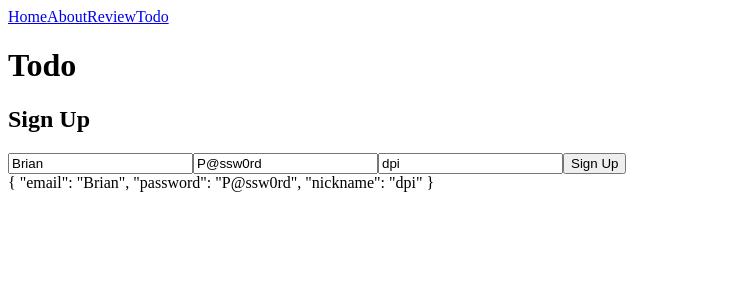
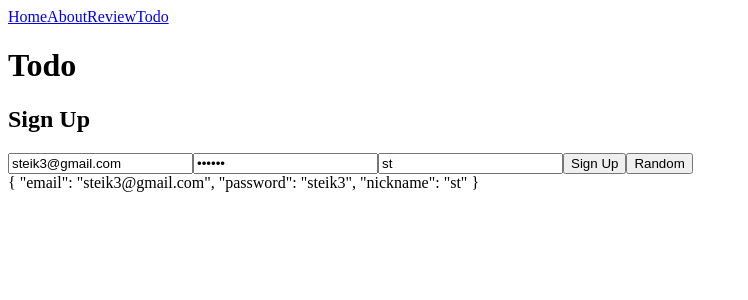
Before and after one commit to dpi627/HexVueHw02, a Vue app: page /todo in a window 1280 px wide. Shown: the top 300 px of the page, without its empty margins (0-748 px from the left). Built offline with nearby package versions, Linux system fonts and the light colour scheme.

Commit message:
feat: 修改註冊表單，將密碼輸入框類型更改為密碼，並清除預設值

```diff
--- a/src/views/TodoView.vue
+++ b/src/views/TodoView.vue
@@ -2,26 +2,42 @@
   <h1>{{ pageTitle }}</h1>
   <h2>Sign Up</h2>
   <input type="text" v-model="signUpModel.email">
-  <input type="text" v-model="signUpModel.password">
+  <input type="password" v-model="signUpModel.password">
   <input type="text" v-model="signUpModel.nickname">
   <button type="button" @click="signUp">Sign Up</button>
+  <button type="button" @click="setRandomEmail">Random</button>
   <br />
   {{ signUpModel }}
 </template>
 
 <script setup>
-import { ref } from 'vue';
+import { ref, onMounted } from 'vue';
+import axios from 'axios';
 
 const pageTitle = ref('Todo');
 const baseURL = 'https://todolist-api.hexschool.io/';
 
 const signUpModel = ref({
-  email: 'Brian',
-  password: 'P@ssw0rd',
-  nickname: 'dpi'
+  email: '',
+  password: '',
+  nickname: ''
+});
+
+const setRandomEmail = () => {
+  let rnd = Math.random().toString(36);
+  signUpModel.value.email = `${rnd.substring(2, 8)}@gmail.com`;
+  signUpModel.value.password = rnd.substring(2, 8);
+  signUpModel.value.nickname = rnd.substring(2, 4);
+}
+
+onMounted(() => {
+  setRandomEmail();
 });
 
 const signUp = async () => {
-  console.log(`${baseURL}users/sign_up`);
+  let api = `${baseURL}users/sign_up`;
+  console.log(api);
+  const res = await axios.post(api, signUpModel.value);
+  console.log(res);
 }
 </script>
```
